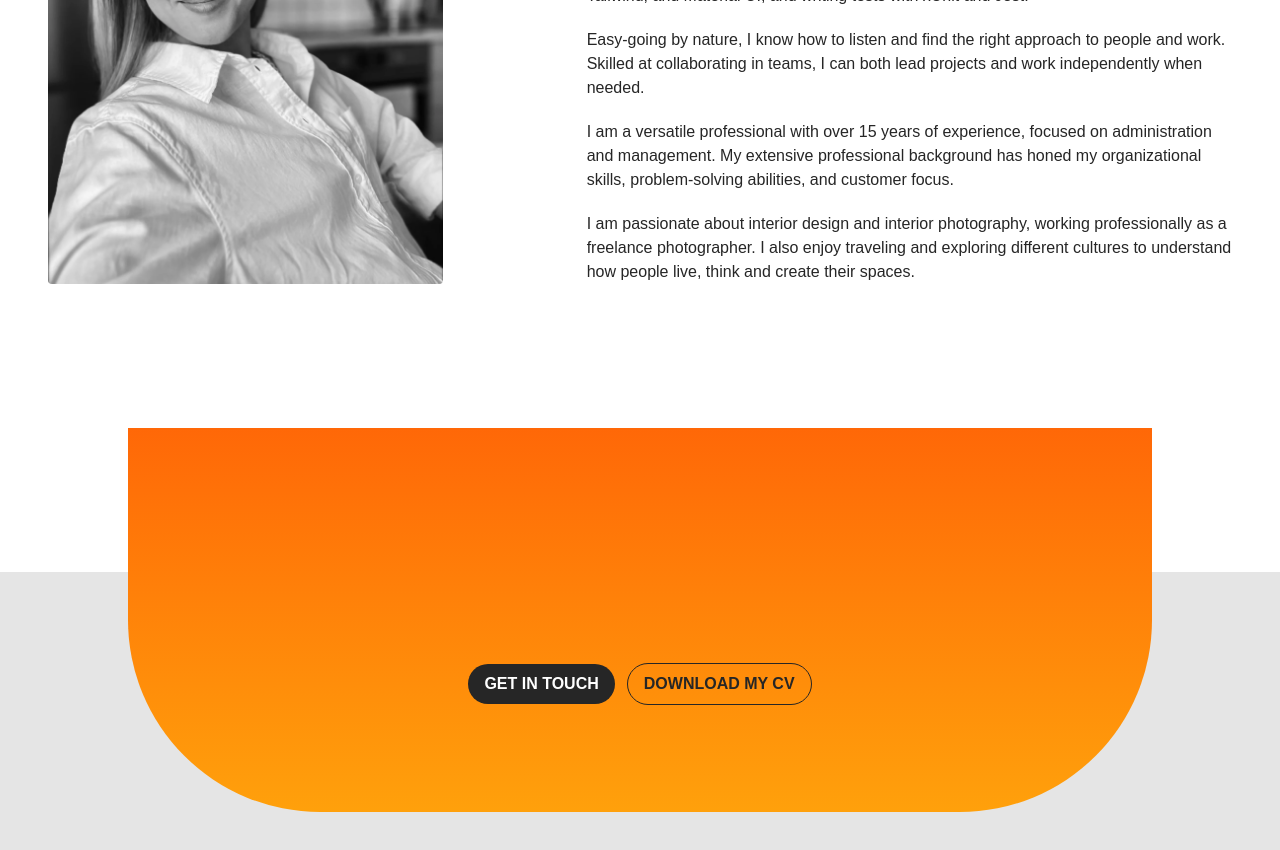
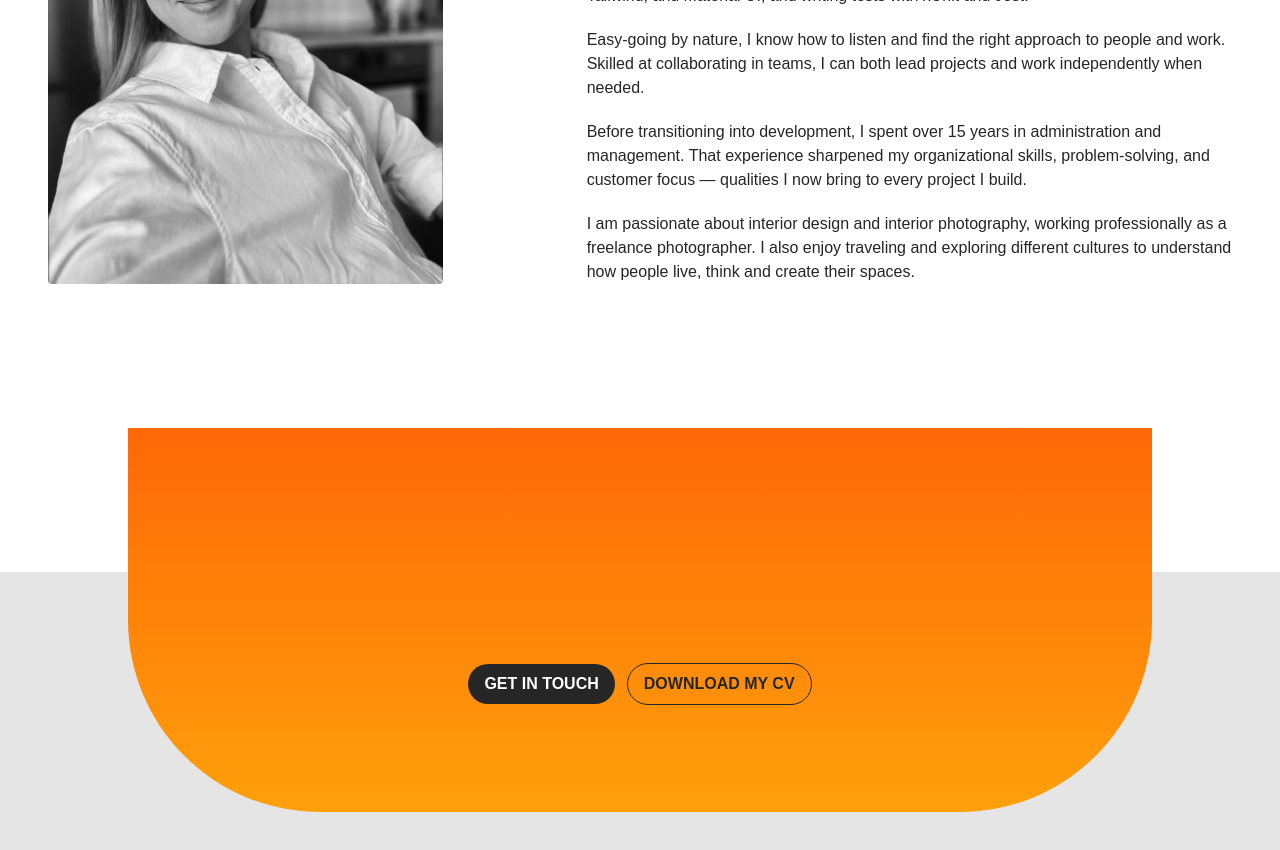
Before and after one commit to glafver/portfolio, a React (Vite) app: page / in a window 1280 px wide. Shown: the part 5920-6770 px from the top of the page. Built offline with nearby package versions, Linux system fonts and the light colour scheme.

Commit message:
Reframe About section to present prior experience as a strength

```diff
--- a/src/components/AboutSection.tsx
+++ b/src/components/AboutSection.tsx
@@ -35,8 +35,8 @@ const AboutSection: React.FC = () => {
                         Easy-going by nature, I know how to listen and find the right approach to people and work. Skilled at collaborating in teams, I can both lead projects and work independently when needed.
                     </p>
                     <p className='mb-5'>
-                        I am a versatile professional with over 15 years of experience, focused on administration and management.
-                        My extensive professional background has honed my organizational skills, problem-solving abilities, and customer focus.
+                        Before transitioning into development, I spent over 15 years in administration and management.
+                        That experience sharpened my organizational skills, problem-solving, and customer focus — qualities I now bring to every project I build.
                     </p>
                     <p className='mb-0'>
                         I am passionate about interior design and interior photography, working professionally as a freelance photographer.
```
